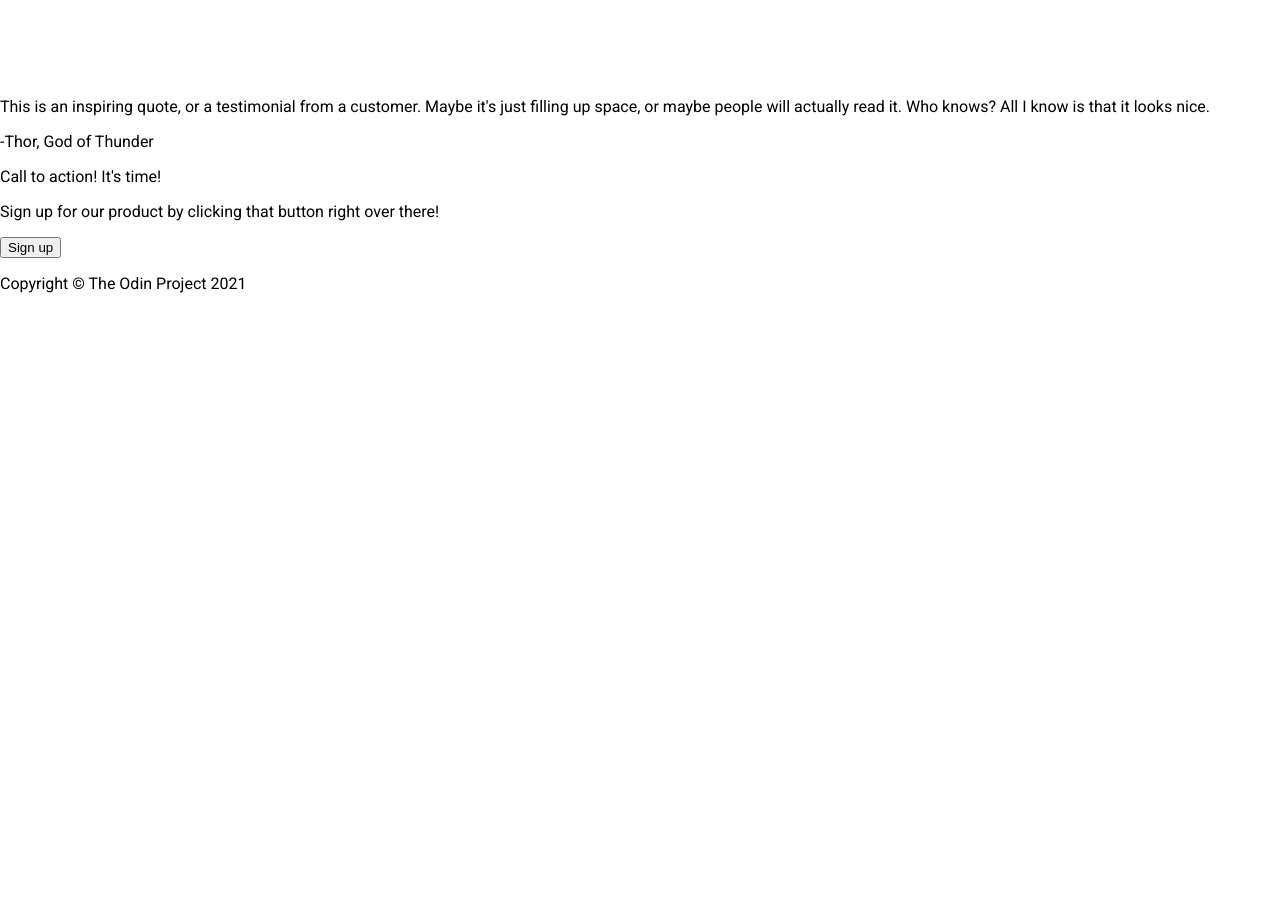
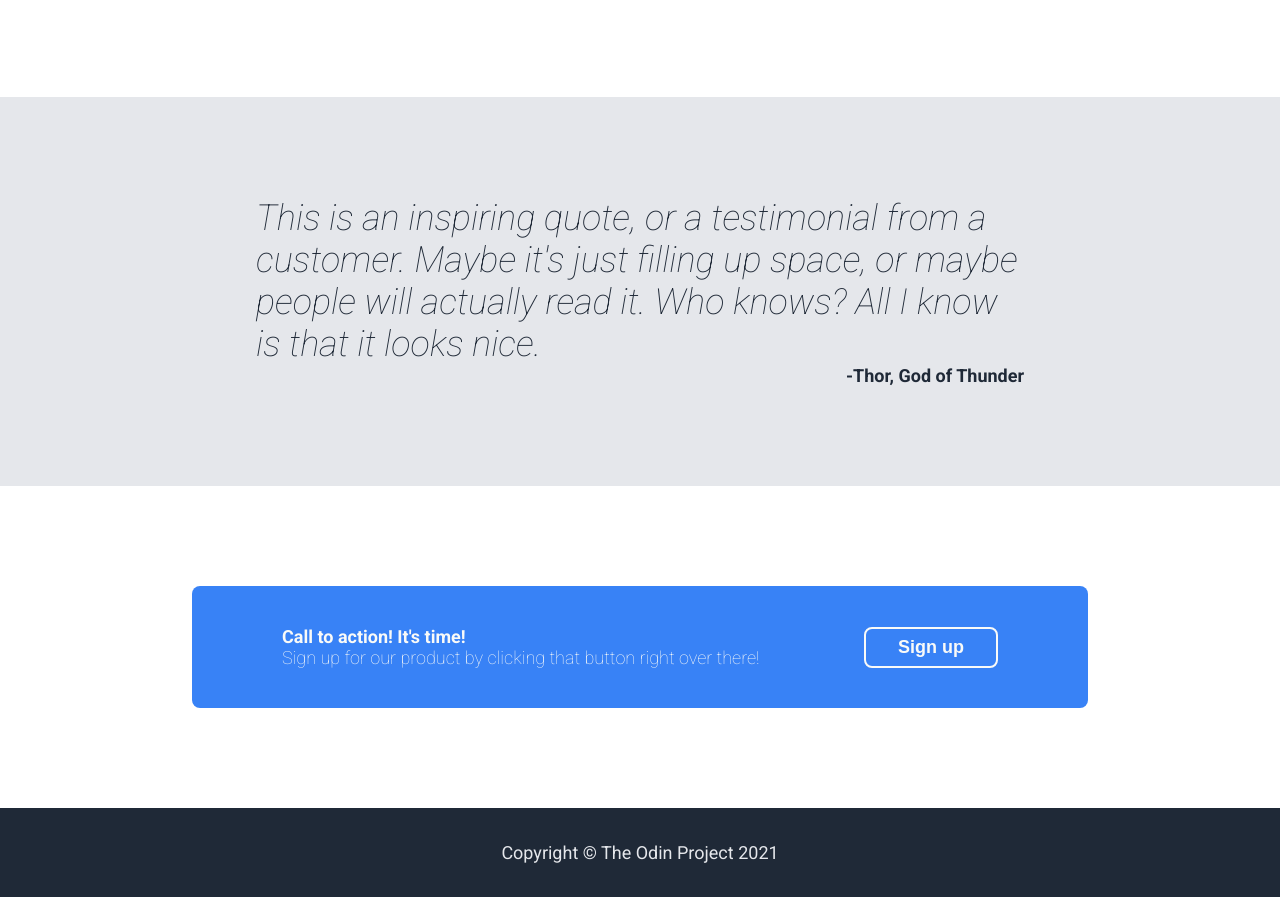
Before and after one commit to brandonjdelgado/landing-page, a plain HTML site: page index.html in a window 1280 px wide. Shown: the part 889-1786 px from the top of the page. Before the commit the page ends 1198 px from the top, so only its background shows below. Drawn offline with Linux system fonts and the light colour scheme.

Commit message:
Add cta section and footer

```diff
--- a/index.html
+++ b/index.html
@@ -9,7 +9,7 @@
     <link rel="preconnect" href="https://fonts.googleapis.com" />
     <link rel="preconnect" href="https://fonts.gstatic.com" crossorigin />
     <link
-      href="https://fonts.googleapis.com/css2?family=Roboto:wght@400;500;700&display=swap"
+      href="https://fonts.googleapis.com/css2?family=Roboto:ital,wght@0,100;0,400;0,500;0,700;1,100&display=swap"
       rel="stylesheet"
     />
   </head>
@@ -85,30 +85,31 @@
       </div>
     </section>
 
-    <section>
-      <div>
-        <p>
+    <section class="quote">
+      <div class="quote-container">
+        <p class="quote-text">
           This is an inspiring quote, or a testimonial from a customer. Maybe
           it's just filling up space, or maybe people will actually read it. Who
           knows? All I know is that it looks nice.
         </p>
-        <p>-Thor, God of Thunder</p>
+        <p class="thor">-Thor, God of Thunder</p>
       </div>
     </section>
 
     <section>
       <div class="call-to-action">
         <div>
-          <p>Call to action! It's time!</p>
+          <h3>Call to action! It's time!</h3>
           <p>
             Sign up for our product by clicking that button right over there!
           </p>
         </div>
-        <button>Sign up</button>
+
+        <div><button>Sign up</button></div>
       </div>
     </section>
 
-    <footer>
+    <footer class="footer">
       <p>Copyright &#169; The Odin Project 2021</p>
     </footer>
   </body>
--- a/style.css
+++ b/style.css
@@ -129,3 +129,83 @@ a {
   text-align: center;
   margin: 0;
 }
+
+.quote {
+  padding: 100px 0;
+  background-color: #E5E7EB;
+}
+
+.quote-container {
+  margin: 0 auto;
+  max-width: 60%;
+}
+
+.quote-text {
+  color: #1F2937;
+  font-size: 36px;
+  font-weight: 100;
+  font-style: italic;
+  margin: 0;
+}
+
+.thor {
+  color: #1F2937;
+  font-size: 18px;
+  font-weight: 700;
+  margin: 0;
+  text-align: end;
+}
+
+.footer {
+  background-color: #1F2937;
+  padding: 16px 0;
+  display: flex;
+  align-items: center;
+  justify-content: center;
+}
+
+.call-to-action {
+  background-color: #3882F6;
+
+  width: 70%;
+  margin: 100px auto;
+  padding: 40px 90px;
+  border-radius: 8px;
+
+  display: flex;
+  align-items: center;
+  justify-content: space-between;
+}
+
+.call-to-action h3 {
+  color: #F9FAF8;
+  font-size: 18px;
+  margin: 0;
+}
+
+.call-to-action p {
+  color: #F9FAF8;
+  color: #F9FAF8;
+  font-size: 18px;
+  font-weight: 100;
+  margin: 0;
+}
+
+.call-to-action button {
+  color: #F9FAF8;
+  background-color: #3882F6;
+
+  font-size: 18px;
+  font-weight: 700;
+
+  border: 2px solid #F9FAF8;
+  border-radius: 8px;
+  padding: 8px 32px;
+
+  cursor: pointer;
+}
+
+.footer p {
+  color: #E5E7EB;
+  font-size: 18px;
+}
```
